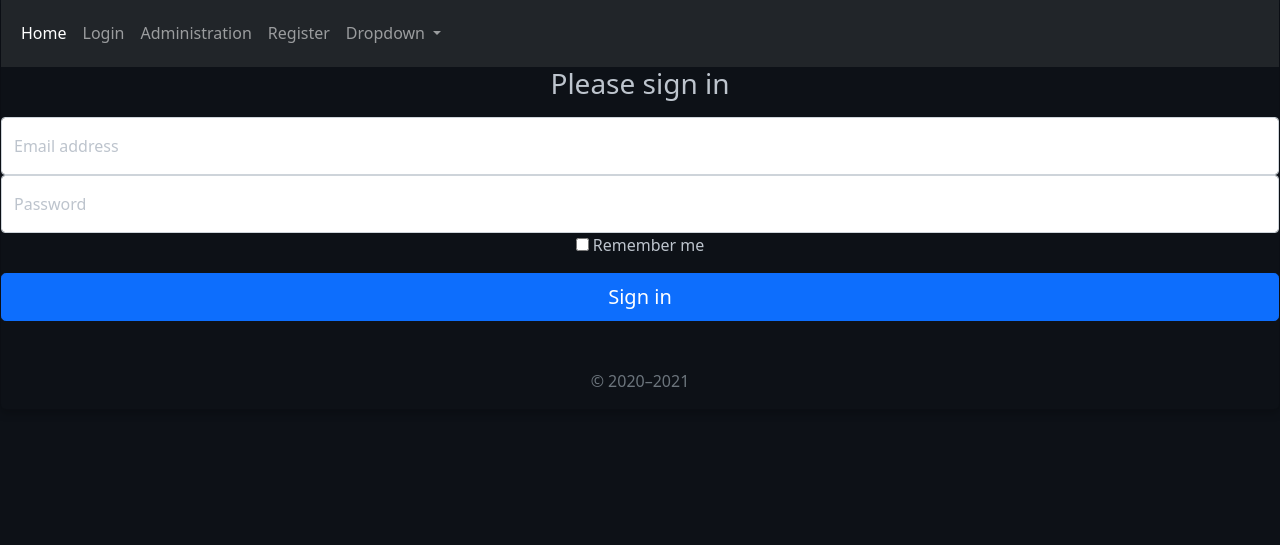
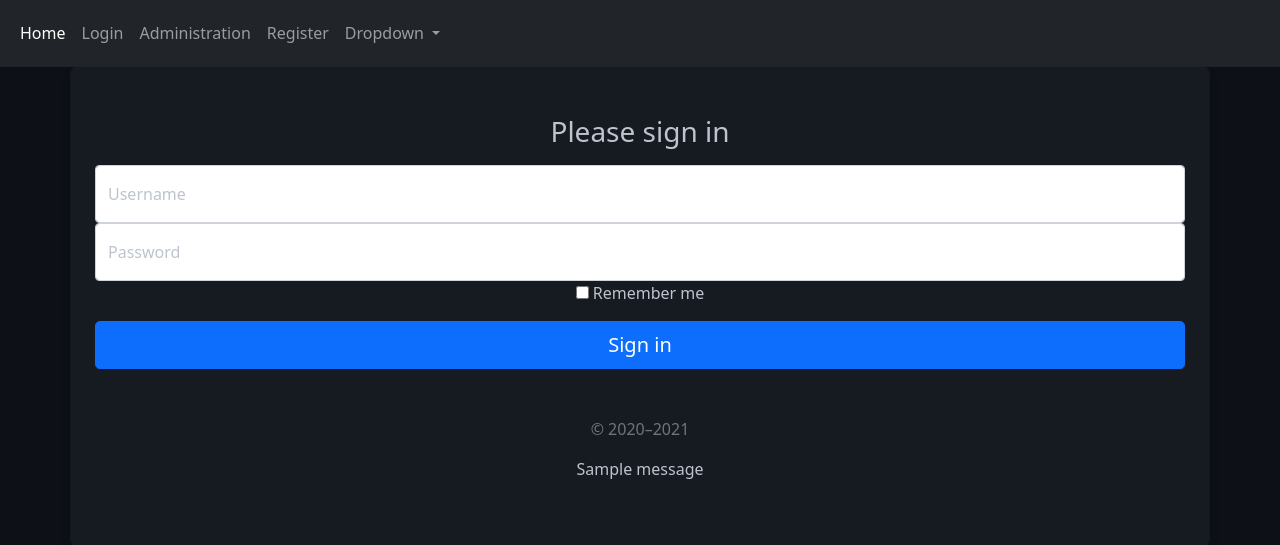
Before and after one commit to LuckAsAConstant/Elaborate, a Django app: page /login/ in a window 1280 px wide. Shown: the top 545 px of the page. Run offline with Django 3.2, Linux system fonts and the light colour scheme; tables that the repository leaves empty hold one stand-in row (values such as "Sample post"); one stand-in notice (Sample message) is shown; some libraries are stand-ins or nearby versions.

Commit message:
almost completed Crud operation

```diff
--- a/main/templates/components/loginForm.html
+++ b/main/templates/components/loginForm.html
@@ -1,15 +1,16 @@
 
-    <main class="form-signin">
-      <form>
+    <main class="form-signin card container px-4 py-5">
+      <form method="POST" action="">
+        {% csrf_token %}
 
         <h1 class="h3 mb-3 fw-normal">Please sign in</h1>
 
         <div class="form-floating">
-          <input type="email" class="form-control" id="floatingInput" placeholder="name@example.com">
-          <label for="floatingInput">Email address</label>
+          <input type="text" name="username" class="form-control" id="floatingInput" placeholder="Username">
+          <label for="floatingInput">Username</label>
         </div>
         <div class="form-floating">
-          <input type="password" class="form-control" id="floatingPassword" placeholder="Password">
+          <input type="password" name="password" class="form-control" id="floatingPassword" placeholder="Password">
           <label for="floatingPassword">Password</label>
         </div>
 
@@ -21,4 +22,8 @@
         <button class="w-100 btn btn-lg btn-primary" type="submit">Sign in</button>
         <p class="mt-5 mb-3 text-muted">© 2020–2021</p>
       </form>
+
+      {% for message in messages %}
+        <p id="messages">{{message}}</p>
+      {% endfor %}
     </main>
--- a/main/templates/components/registrationForm.html
+++ b/main/templates/components/registrationForm.html
@@ -1,4 +1,6 @@
-<form class="row g-3 needs-validation container px-4 py-5 card" method="POST" action="" novalidate>
+
+
+<form class="row g-3 needs-validation " method="POST" action="" novalidate>
   {% csrf_token %}
   <div class="mx-auto">
     <div class="col-md-4">
--- a/main/templates/main/Login.html
+++ b/main/templates/main/Login.html
@@ -13,7 +13,7 @@
     <link rel="stylesheet" href="{% static 'main/mystyle.css' %}">
 </head>
 
-<body class="text-center paragraph card mx-auto" style="padding-top:0">
+<body class="text-center paragraph mx-auto" style="padding-top:0">
 
 {% include "components/navbar.html" %}
 {% include "components/loginForm.html" %}
--- a/main/urls.py
+++ b/main/urls.py
@@ -5,6 +5,7 @@ from . import views
 urlpatterns = [
     path('', views.index, name='index'),
     path('login/', views.login, name='login'),
+    path('logout/', views.logout, name='logout'),
     path('register/', views.register, name='register'),
     path('details/', views.details, name='details'),
 ]
--- a/main/views.py
+++ b/main/views.py
@@ -1,9 +1,11 @@
 from django.shortcuts import render, redirect
 from django.http import HttpResponse
-from django.contrib.auth import logout
+from django.contrib import messages
+from django.contrib.auth import logout, authenticate, login
 from django.contrib.auth.forms import UserCreationForm
 
 from .forms import CreateUserForm
+from .models import *
 
 def index(request):
     return render(request, 'main/Index.html',{})
@@ -20,6 +22,9 @@ def login(request):
 
         if user is not None:
             login(request, user)
+            redirect('index')
+        else:
+            messages.info(request, 'username or password is incorrect')
 
     return render(request, 'main/Login.html',{})
 
@@ -30,10 +35,13 @@ def register(request):
         form = CreateUserForm(request.POST)
         if form.is_valid():
             form.save()
+
+
     context = {'form':form}
     return render(request, 'main/Register.html', context)
 
-def logout_view(request):
+def logout(request):
     logout(request)
+    return redirect('login')
 
 # Create your views here.
```
Also changed, not shown: db.sqlite3.
